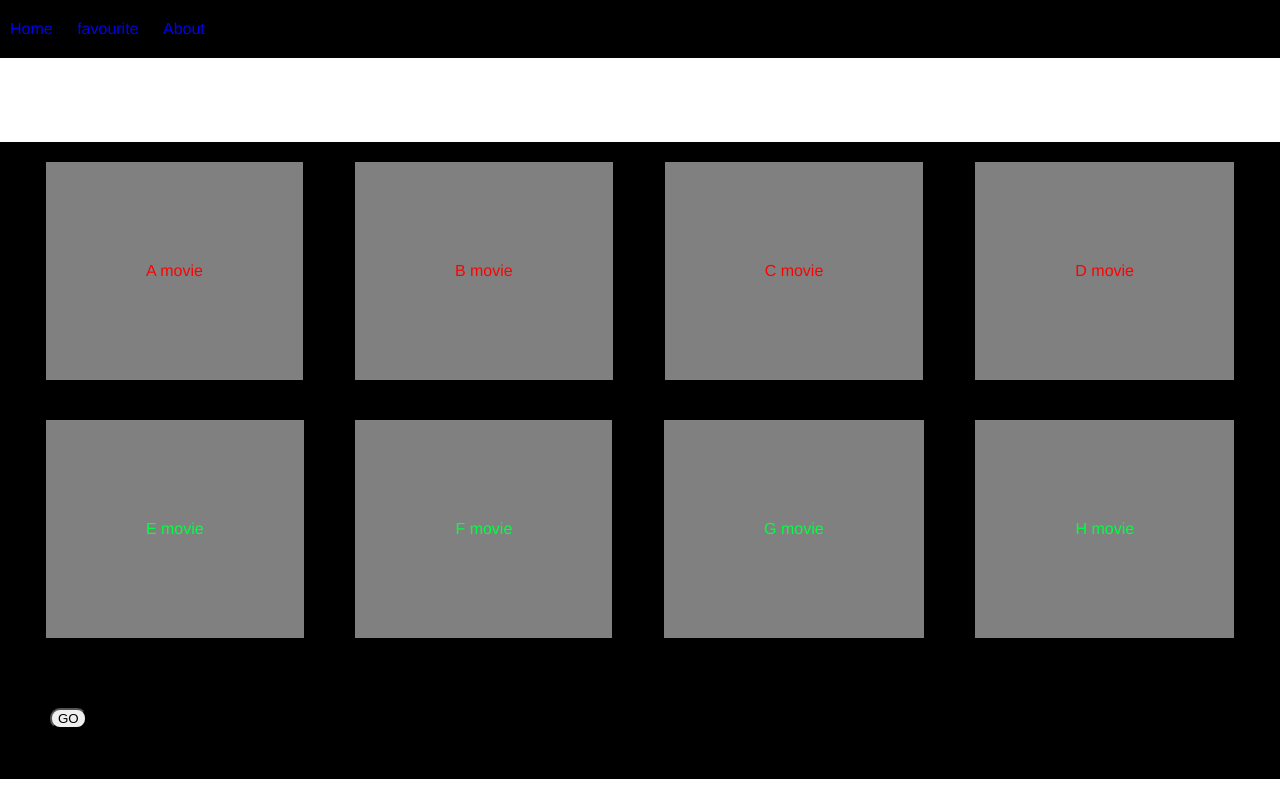
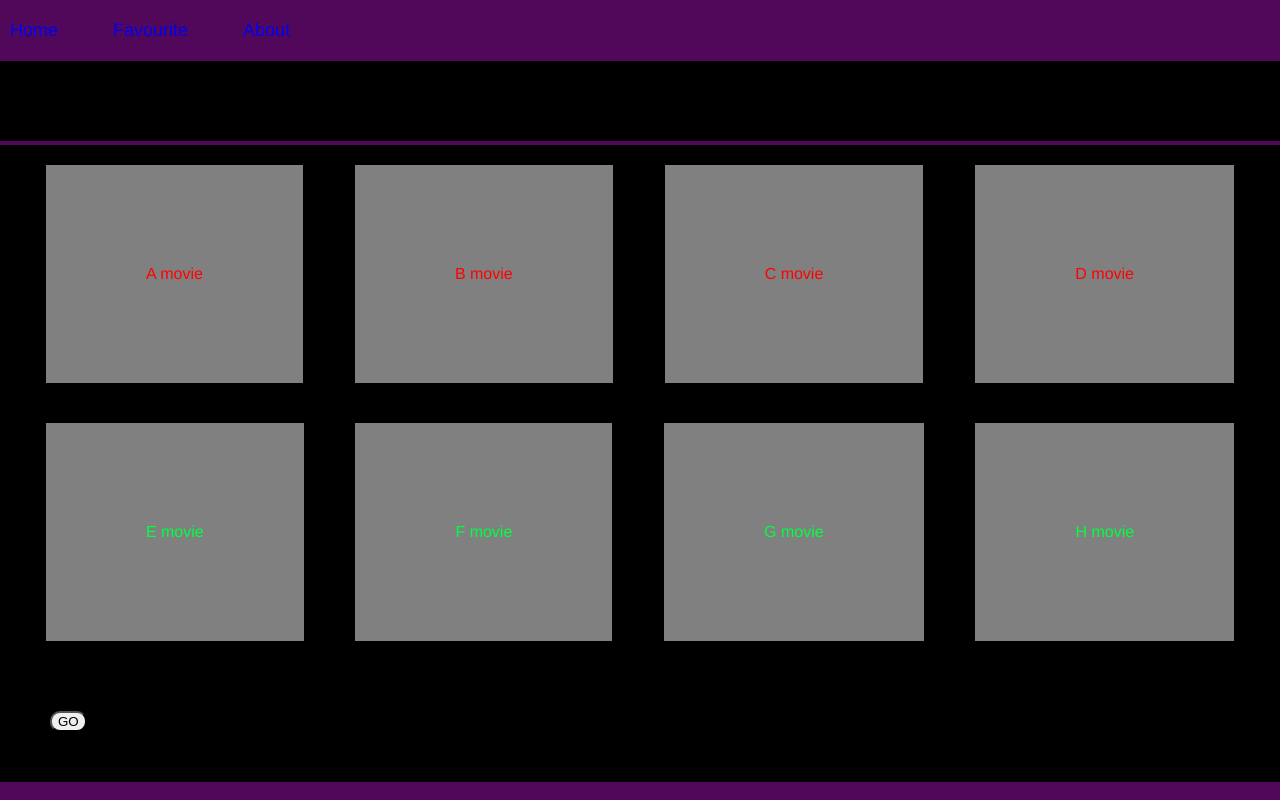
Before and after one commit to Aung-Kyaw-Zay/My-project, a plain HTML site: page about.html in a window 1280 px wide. Drawn offline with Linux system fonts and the light colour scheme.

Commit message:
modified

```diff
--- a/about.html
+++ b/about.html
@@ -4,7 +4,7 @@
 <head>
     <meta charset="UTF-8">
     <meta name="viewport" content="width=device-width, initial-scale=1.0">
-    <title>My Page</title>
+    <title>About</title>
     <link rel="stylesheet" href="style.css">
 </head>
 
@@ -14,7 +14,7 @@
         <nav>
             <ul>
                 <li><a href="index.html">Home</a></li>
-                <li><a href="favourite.html">favourite</a></li>
+                <li><a href="favourite.html">Favourite</a></li>
                 <li><a href="about.html">About</a></li>
             </ul>
         </nav>
--- a/style.css
+++ b/style.css
@@ -1,10 +1,19 @@
 body{
+    background: #52085a;
     font-family: Helvetica Neue, Helvetica, Arial;
     margin: 0;
     padding: 0;
     }
+
+marquee{
+    background: #000;
+    color: white;
+}
+
 header{
-    background: rgb(0, 0, 0);
+    background: #52085a;
+    color: black;
+    font-size: large;
     padding: 20px 10px;
 }
 
@@ -15,9 +24,13 @@ ul{
 }
 
 li{
-    color: white;
-    margin-right: 20px;
+    color: rgb(0, 0, 0);
+    margin-right: 50px;
     display: inline-block;
+}
+
+li:hover{
+    background: white;
 }
 
 section{
@@ -49,9 +62,7 @@ section.Tier-A.funny div{
 a{
     text-decoration: none;
 }
-li:hover{
-    background: white;
-}
+
 footer{
     background: black;
     padding: 50px;
```
Also changed, not shown: favourite.html (+2 -2 lines), index.html (+1 -0 lines).
